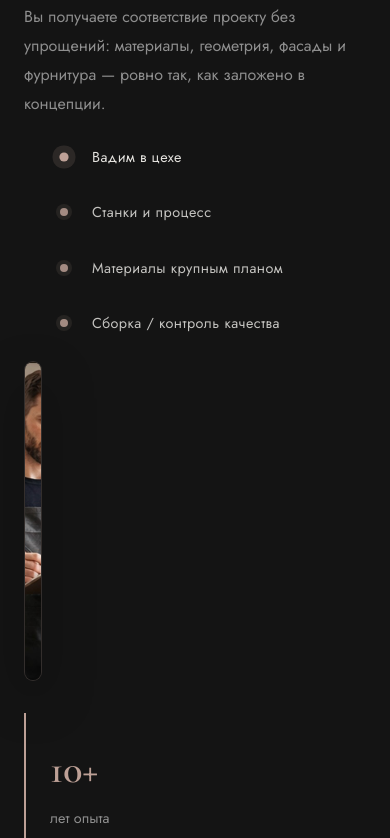
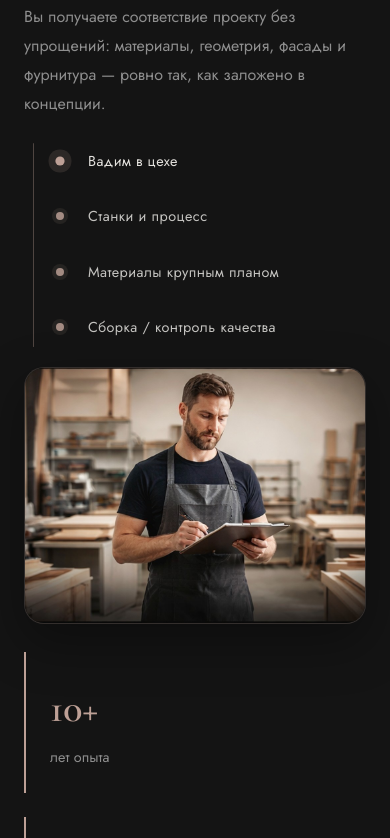
Before and after one commit to svetlanaolejnikova33-commits/dubinin-landing, a plain HTML site: page index.html in a window 390 px wide. Shown: the part 1553-2391 px from the top of the page. Drawn offline with nearby package versions, Linux system fonts and the light colour scheme.

Commit message:
fix mobile about section

```diff
--- a/css/style.css
+++ b/css/style.css
@@ -777,25 +777,82 @@ h1, h2, h3 {
   }
 }
 
-/* Mobile: один столбец — текст → интерактив → статистика */
+/* Mobile (телефон): один столбец — текст → точки → preview → статистика */
 @media (max-width: 767px) {
-  .about__grid {
+  #about .about__grid {
     grid-template-columns: 1fr;
-    gap: 32px;
+    gap: 28px;
+    align-items: stretch;
   }
 
-  .about__copy {
-    max-width: 100%;
+  #about .about__text {
+    display: flex;
+    flex-direction: column;
+    gap: 24px;
+    position: static;
   }
 
-  .about__timeline {
-    margin-top: 18px;
+  #about .about__copy {
+    max-width: 100%;
+    margin: 0;
   }
 
-  .about__timeline-preview {
-    margin-top: 18px;
-    margin-left: auto;
-    margin-right: auto;
+  #about .about__timeline {
+    margin-top: 0;
+    position: relative;
+    display: grid;
+    grid-template-columns: 18px 1fr;
+    grid-template-rows: auto auto;
+    column-gap: 14px;
+    row-gap: 20px;
+    align-items: start;
+    width: 100%;
+  }
+
+  #about .about__timeline-rail {
+    grid-column: 1;
+    grid-row: 1;
+    align-self: stretch;
+    grid-row-end: auto;
+  }
+
+  #about .about__timeline-items {
+    grid-column: 2;
+    grid-row: 1;
+    width: 100%;
+    padding-top: 0;
+  }
+
+  #about .about__timeline-preview {
+    grid-column: 1 / -1;
+    grid-row: 2;
+    width: 100%;
+    max-width: 100%;
+    height: auto;
+    min-height: 0;
+    margin: 0;
+    justify-self: stretch;
+    aspect-ratio: 4 / 3;
+  }
+
+  #about .about__timeline-img {
+    width: 100%;
+    height: 100%;
+    object-fit: cover;
+    max-height: none;
+    transform-origin: center center;
+  }
+
+  #about .about__stats {
+    flex-direction: column;
+    flex-wrap: nowrap;
+    width: 100%;
+    gap: 24px;
+    margin-top: 0;
+  }
+
+  #about .stat:hover {
+    transform: none;
   }
 }
 
```
